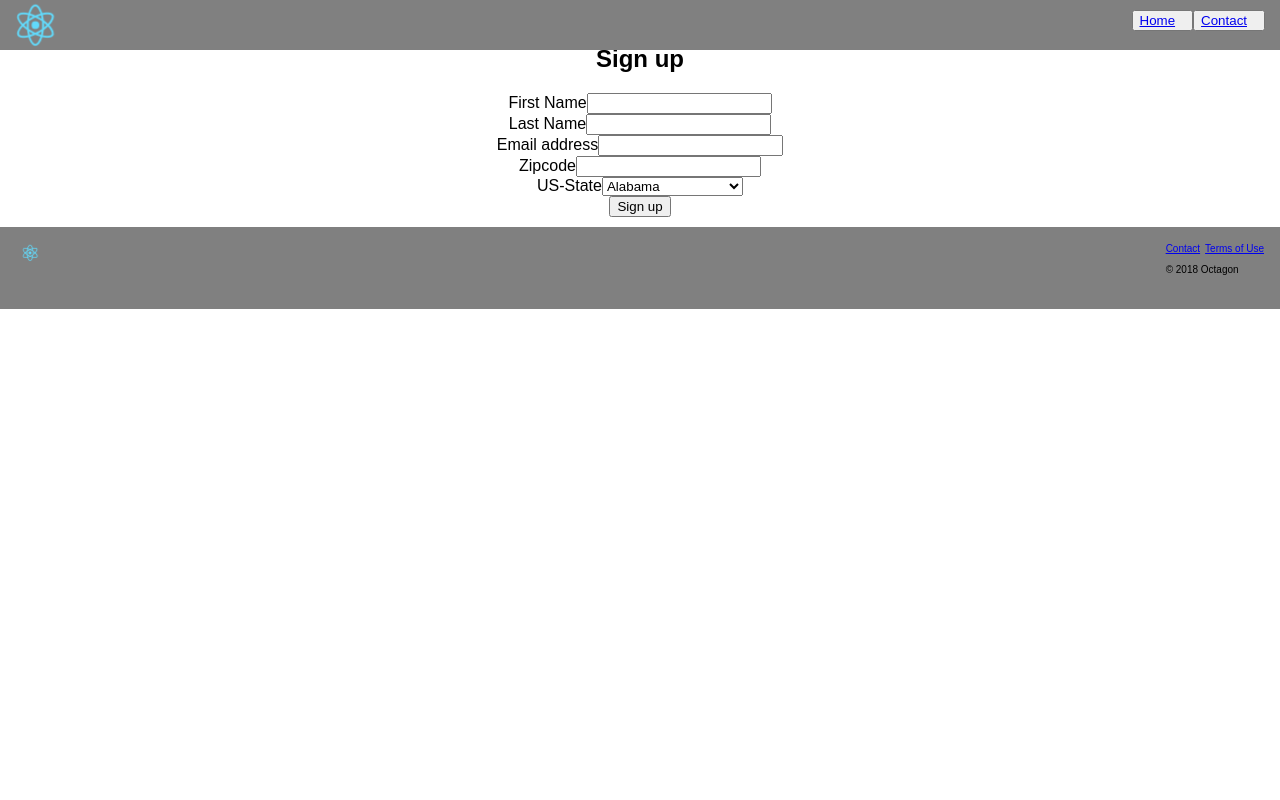
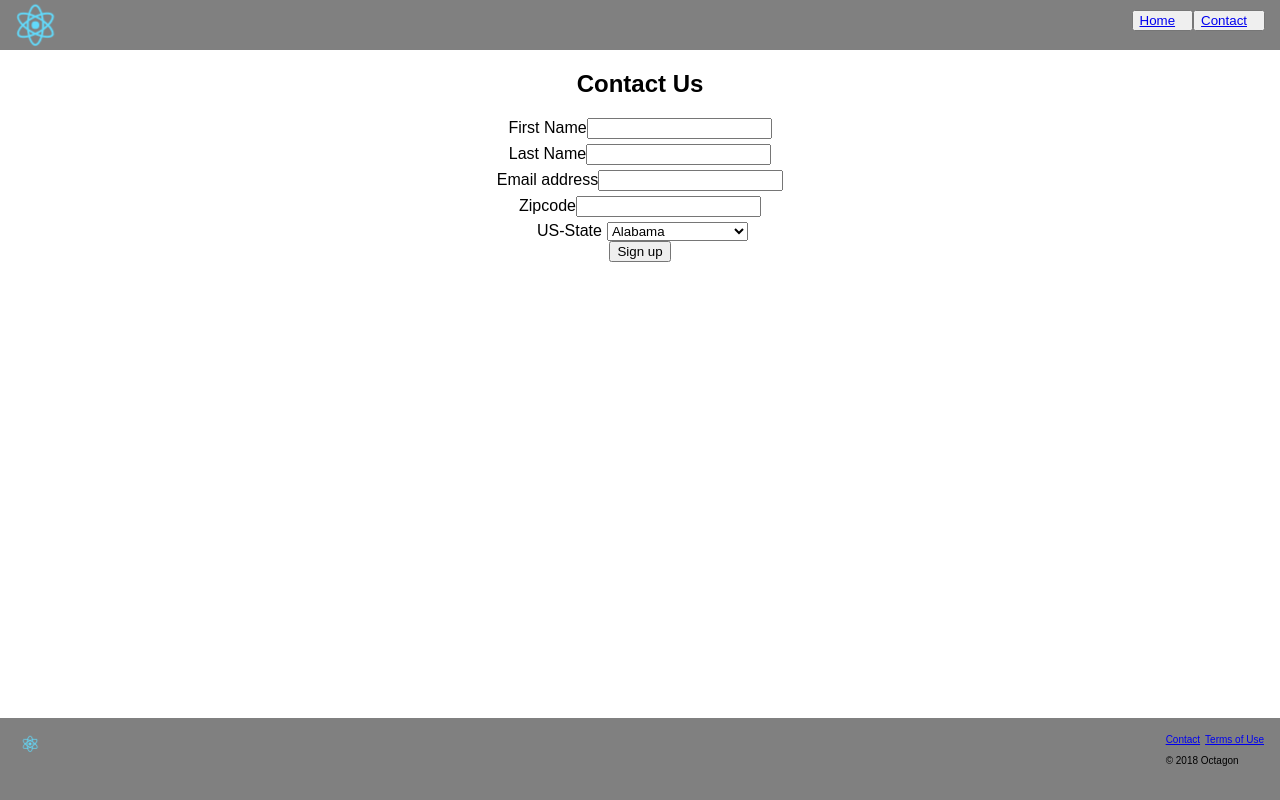
Before and after one commit to r0tiart/Octagon, a React (Create React App) app: page /contact in a window 1280 px wide. Built offline with nearby package versions, Linux system fonts and the light colour scheme.

Commit message:
made footer fixed and edited form spacings

```diff
--- a/src/App.css
+++ b/src/App.css
@@ -28,6 +28,7 @@
 
 .main {
   padding-top: 25px;
+  margin-bottom: 50px
 }
 
 
@@ -46,10 +47,12 @@
 }
 
 .footer {
+
+  position: fixed;
   right: 0;
   bottom: 0;
   left: 0;
-    padding: 1rem;
+  padding: 1rem;
   height: 50px;
   background-color: grey;
 }
@@ -71,6 +74,12 @@
   height: 20px;
 }
 
+.form-group {
+  text-align: center;
+  margin: 5px;
+
+}
+
 
 
 
--- a/src/components/Contact.js
+++ b/src/components/Contact.js
@@ -90,8 +90,8 @@ class Contact extends Component {
 
 render(){
     return (
-       <form className="form" name="form">
-         <h2>Sign up</h2>
+       <form className="form main" name="form">
+         <h2>Contact Us</h2>
          <div className="form-group">
            <label htmlFor="firstName">First Name</label>
            <input type="text" className="firstName" onChange={ this.validateFirstName.bind(this) }
```
